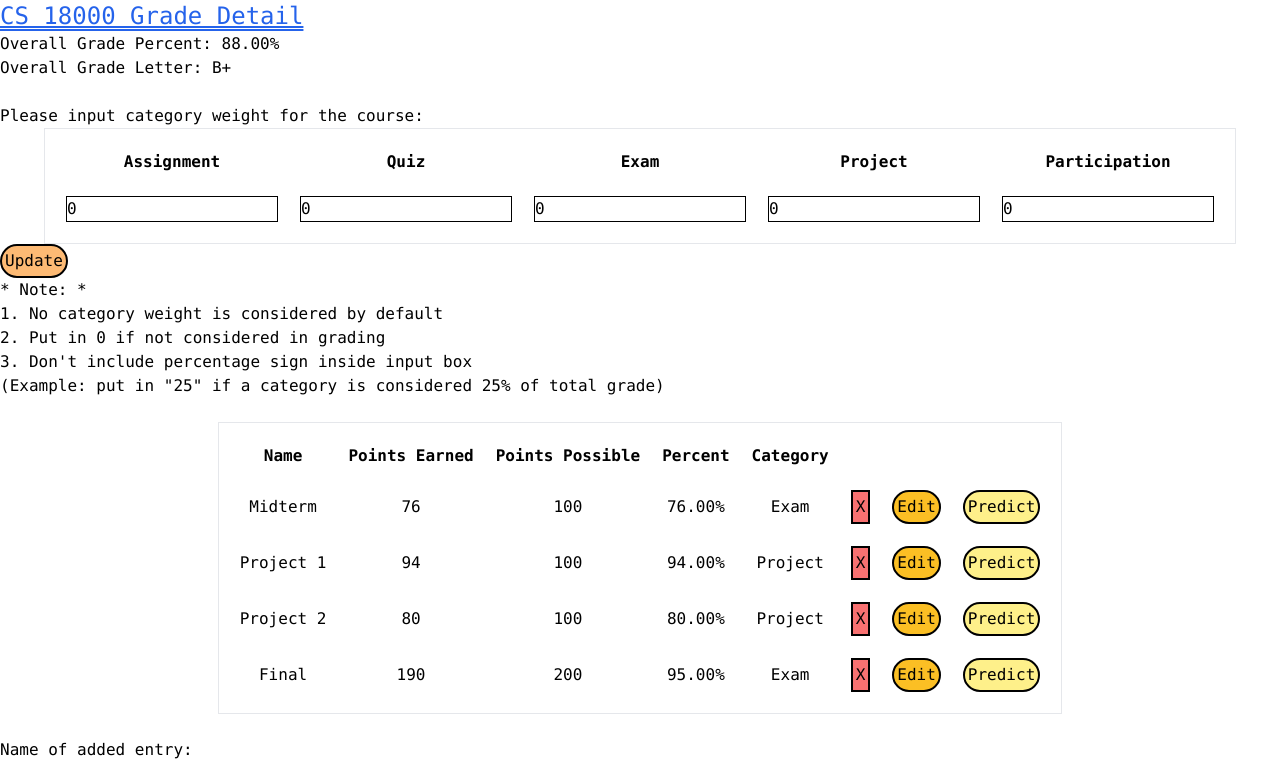
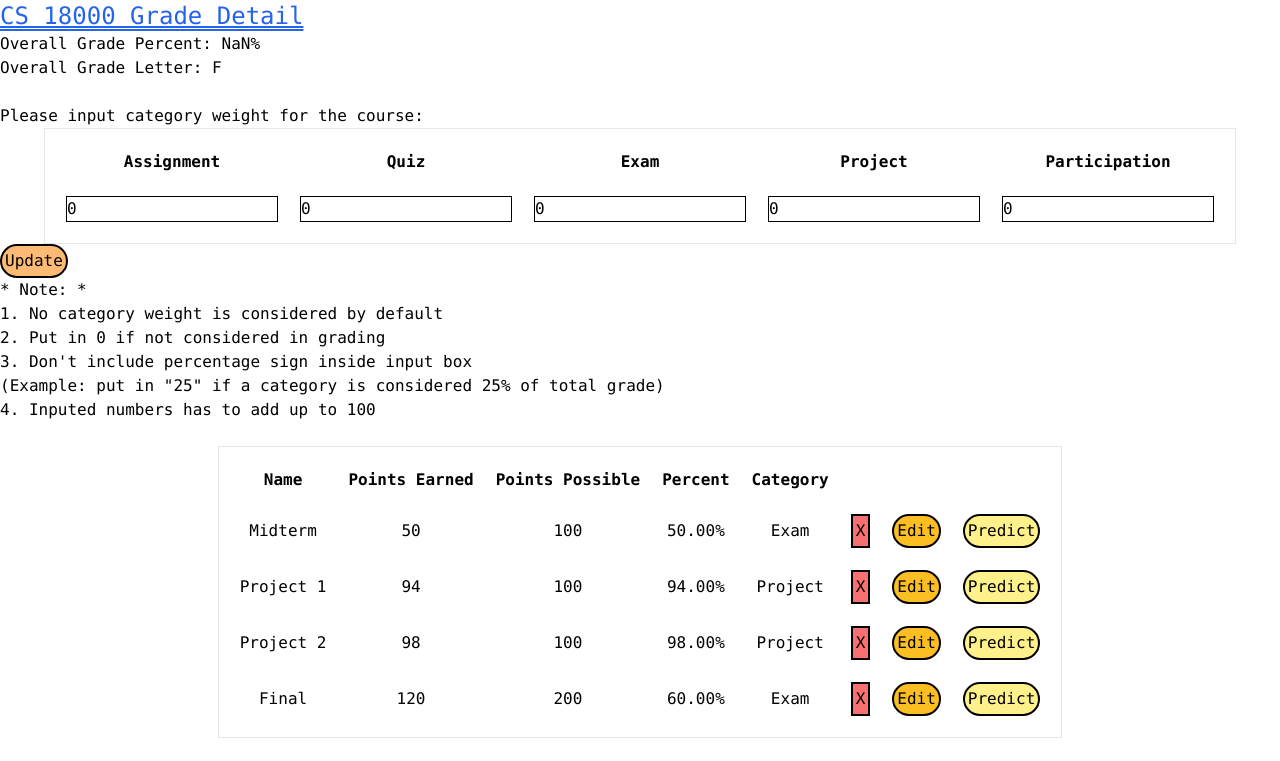
Before and after one commit to AndyLi0503/Brighten, a React (Create React App) app: page / in a window 1280 px wide. Shown: the top 761 px of the page. Built offline with nearby package versions, Linux system fonts and the light colour scheme.

Commit message:
Weights calculation update, not functioning

```diff
--- a/src/App.css
+++ b/src/App.css
@@ -1,5 +1,6 @@
 .App {
   text-align: center;
+
 }
 
 .App-logo {
--- a/src/App.js
+++ b/src/App.js
@@ -3,9 +3,11 @@ import SingleCourseSummary from './views/SingleCourseSummary'
 import CourseTitle from './components/CourseTitle'
 function App() {
   return (
+    // <div style={{ backgroundColor: '#d7ccc8' }}>
     <>
       <SingleCourseSummary />
     </>
+    // </div>
   )
 }
 
--- a/src/components/Table.jsx
+++ b/src/components/Table.jsx
@@ -11,14 +11,14 @@ export default function Table({ tableProp }) {
   const [entries, setEntries] = useState([])
   const [gradeLetter, setGradeLetter] = useState('F')
   const [entriesInit, setEntriesInit] = useState([])
-  const [weights, setWeights] = useState([1, 1, 1, 1, 1])
-  // const [weightsContain, setWeightsContain] = useState([
-  //   false,
-  //   false,
-  //   false,
-  //   false,
-  //   false,
-  // ])
+  const [weights, setWeights] = useState([])
+  const [weightsContain, setWeightsContain] = useState([
+    false,
+    false,
+    false,
+    false,
+    false,
+  ])
   const entryNameRef = useRef()
   const entryPERef = useRef()
   const entryPPRef = useRef()
@@ -30,11 +30,10 @@ export default function Table({ tableProp }) {
   const participationWeightRef = useRef()
 
   useEffect(function () {
-    calculationTotal()
-    const e1 = new Entry(uuidv4(), 'Midterm', 76, 100, '76.00%', 'Exam')
+    const e1 = new Entry(uuidv4(), 'Midterm', 50, 100, '50.00%', 'Exam')
     const e2 = new Entry(uuidv4(), 'Project 1', 94, 100, '94.00%', 'Project')
-    const e3 = new Entry(uuidv4(), 'Project 2', 80, 100, '80.00%', 'Project')
-    const e4 = new Entry(uuidv4(), 'Final', 190, 200, '95.00%', 'Exam')
+    const e3 = new Entry(uuidv4(), 'Project 2', 98, 100, '98.00%', 'Project')
+    const e4 = new Entry(uuidv4(), 'Final', 120, 200, '60.00%', 'Exam')
 
     const arr = []
     arr.push(e1)
@@ -43,6 +42,8 @@ export default function Table({ tableProp }) {
     arr.push(e4)
     setEntries(arr)
     setEntriesInit(arr)
+
+    calculationTotal()
 
     assignmentWeightRef.current.value = 0
     quizWeightRef.current.value = 0
@@ -84,41 +85,125 @@ export default function Table({ tableProp }) {
     entryCategoryRef.current.value = null
   }
 
+  function checkContainsWeight() {
+    for (const entry of entries) {
+      if (entry.category === 'Assignment') {
+        weightsContain[0] = true
+      } else if (entry.category === 'Quiz') {
+        weightsContain[1] = true
+      } else if (entry.category === 'Exam') {
+        weightsContain[2] = true
+      } else if (entry.category === 'Project') {
+        weightsContain[3] = true
+      } else if (entry.category === 'Participation') {
+        weightsContain[4] = true
+      }
+    }
+  }
+
   function calculationTotal() {
     let totalEarned = 0
     let totalPossible = 0
-    // for (const entry of entries) {
-    //   if (entry.category === 'Exam') {
-    //     weightsContain[0] = true
-    //   } else if (entry.category === 'Quiz') {
-    //     weightsContain[1] = true
-    //   } else if (entry.category === 'Exam') {
-    //     weightsContain[2] = true
-    //   } else if (entry.category === 'Project') {
-    //     weightsContain[3] = true
-    //   } else if (entry.category === 'Participation') {
-    //     weightsContain[4] = true
-    //   }
-    // }
-    for (const entry of entries) {
-      let multiplier = 1
-      if (entry.category === 'Exam') {
-        multiplier = weights[0]
-      } else if (entry.category === 'Quiz') {
-        multiplier = weights[1]
-      } else if (entry.category === 'Exam') {
-        multiplier = weights[2]
-      } else if (entry.category === 'Project') {
-        multiplier = weights[3]
-      } else if (entry.category === 'Participation') {
-        multiplier = weights[4]
+    let _gradePercent = 0
+
+    checkContainsWeight()
+
+    const assignmentNotZero = assignmentWeightRef.current.value !== 0
+    const quizNotZero = quizWeightRef.current.value !== 0
+    const examNotZero = examWeightRef.current.value !== 0
+    const projectNotZero = projectWeightRef.current.value !== 0
+    const participationNotZero = participationWeightRef.current.value !== 0
+
+    if (
+      !assignmentNotZero &&
+      !quizNotZero &&
+      !examNotZero &&
+      !projectNotZero &&
+      !participationNotZero
+    ) {
+      let count
+      for (const contain of weightsContain) {
+        if (contain) {
+          count += 1
+        }
+      }
+      if (weightsContain[0]) {
+        weights[0] = 1 / count
+      }
+      if (weightsContain[1]) {
+        weights[1] = 1 / count
+      }
+      if (weightsContain[2]) {
+        weights[2] = 1 / count
+      }
+      if (weightsContain[3]) {
+        weights[3] = 1 / count
+      }
+      if (weightsContain[4]) {
+        weights[4] = 1 / count
+      }
     }
 
-      totalEarned += entry.pointsEarned * multiplier
-      totalPossible += entry.pointsPossible * multiplier
+    if (weightsContain[0]) {
+      for (const entry of entries) {
+        if (entry.category === 'Assignment') {
+          totalEarned += entry.pointsEarned
+          totalPossible += entry.pointsPossible
+          const categoryPercent = totalEarned / totalPossible
+          _gradePercent += categoryPercent * weights[0]
         }
-
-    let _gradePercent = totalEarned / totalPossible
+      }
+      totalEarned = 0
+      totalPossible = 0
+    }
+    if (weightsContain[1]) {
+      for (const entry of entries) {
+        if (entry.category === 'Quiz') {
+          totalEarned += entry.pointsEarned
+          totalPossible += entry.pointsPossible
+          const categoryPercent = totalEarned / totalPossible
+          _gradePercent += categoryPercent * weights[1]
+        }
+      }
+      totalEarned = 0
+      totalPossible = 0
+    }
+    if (weightsContain[2]) {
+      for (const entry of entries) {
+        if (entry.category === 'Exam') {
+          totalEarned += entry.pointsEarned
+          totalPossible += entry.pointsPossible
+          const categoryPercent = totalEarned / totalPossible
+          _gradePercent += categoryPercent * weights[2]
+        }
+      }
+      totalEarned = 0
+      totalPossible = 0
+    }
+    if (weightsContain[3]) {
+      for (const entry of entries) {
+        if (entry.category === 'Project') {
+          totalEarned += entry.pointsEarned
+          totalPossible += entry.pointsPossible
+          const categoryPercent = totalEarned / totalPossible
+          _gradePercent += categoryPercent * weights[3]
+        }
+      }
+      totalEarned = 0
+      totalPossible = 0
+    }
+    if (weightsContain[4]) {
+      for (const entry of entries) {
+        if (entry.category === 'Participation') {
+          totalEarned += entry.pointsEarned
+          totalPossible += entry.pointsPossible
+          const categoryPercent = totalEarned / totalPossible
+          _gradePercent += categoryPercent * weights[4]
+        }
+      }
+      totalEarned = 0
+      totalPossible = 0
+    }
     if (_gradePercent < 0.6) setGradeLetter('F')
     if (_gradePercent >= 0.6) setGradeLetter('D')
     if (_gradePercent >= 0.67) setGradeLetter('D+')
@@ -182,21 +267,41 @@ export default function Table({ tableProp }) {
     let examWeight
     let projectWeight
     let participationWeight
-    if (assignmentWeightRef.current.value !== 0) {
+
+    const assignmentNotZero = assignmentWeightRef.current.value !== 0
+    const quizNotZero = quizWeightRef.current.value !== 0
+    const examNotZero = examWeightRef.current.value !== 0
+    const projectNotZero = projectWeightRef.current.value !== 0
+    const participationNotZero = participationWeightRef.current.value !== 0
+    const total =
+      assignmentWeightRef.current.value +
+      quizWeightRef.current.value +
+      examWeightRef.current.value +
+      projectWeightRef.current.value +
+      participationWeightRef.current.value
+    if (assignmentNotZero) {
       assignmentWeight = parseInt(assignmentWeightRef.current.value) / 100
     }
-    if (quizWeightRef.current.value !== 0) {
+    if (quizNotZero) {
       quizWeight = parseInt(quizWeightRef.current.value) / 100
     }
-    if (examWeightRef.current.value !== 0) {
+    if (examNotZero) {
       examWeight = parseInt(examWeightRef.current.value) / 100
     }
-    if (projectWeightRef.current.value !== 0) {
+    if (projectNotZero) {
       projectWeight = parseInt(projectWeightRef.current.value) / 100
     }
-    if (participationWeightRef.current.value !== 0) {
+    if (participationNotZero) {
       participationWeight = parseInt(participationWeightRef.current.value) / 100
     }
+    if (
+      assignmentNotZero &&
+      quizNotZero &&
+      examNotZero &&
+      projectNotZero &&
+      participationNotZero &&
+      total === 100
+    ) {
       setWeights([
         assignmentWeight,
         quizWeight,
@@ -209,6 +314,7 @@ export default function Table({ tableProp }) {
       examWeightRef.current.value = 0
       projectWeightRef.current.value = 0
       participationWeightRef.current.value = 0
+    }
   }
 
   return (
@@ -223,7 +329,7 @@ export default function Table({ tableProp }) {
       <p className="font-mono">Please input category weight for the course:</p>
       <div>
         <table className="table-auto border-separate border-spacing-5 border">
-          <thead classNName="text-center">
+          <thead className="text-center">
             <tr>
               <th className="table-header">Assignment</th>
               <th className="table-header">Quiz</th>
--- a/src/components/WeightsNote.jsx
+++ b/src/components/WeightsNote.jsx
@@ -12,6 +12,7 @@ function WeightsNote() {
       <p className="font-mono">
         (Example: put in "25" if a category is considered 25% of total grade)
       </p>
+      <p className="font-mono">4. Inputed numbers has to add up to 100</p>
       <br></br>
     </div>
   )
```
Lines whose indentation alone changed are shown as unchanged.
